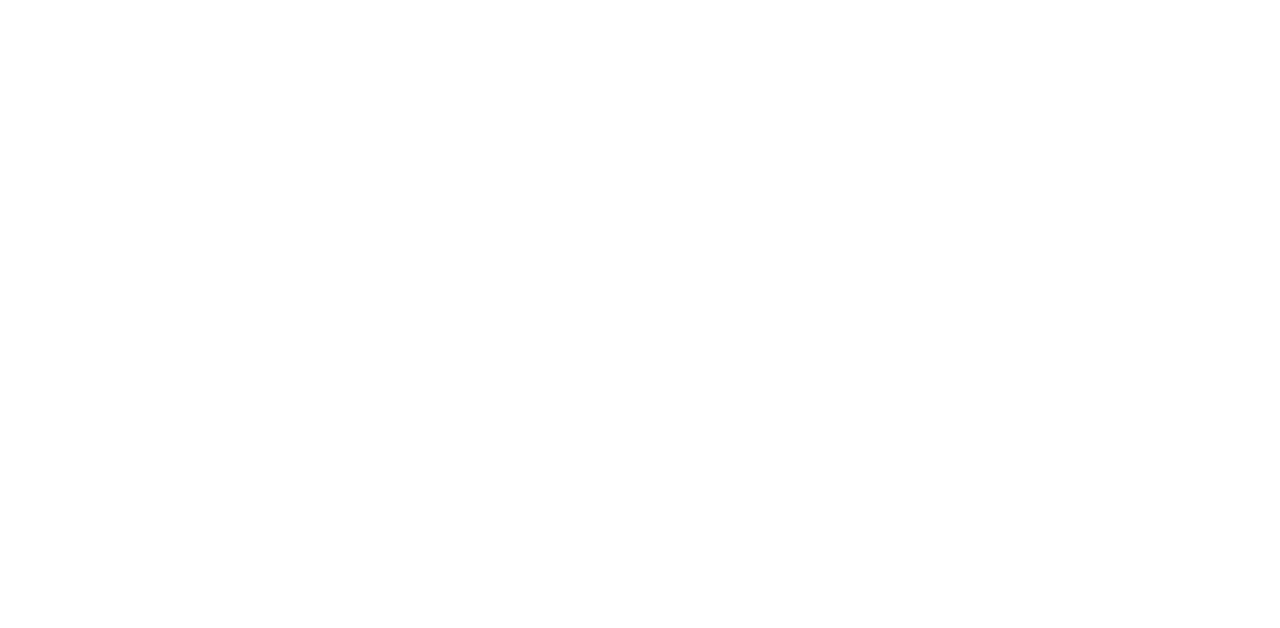
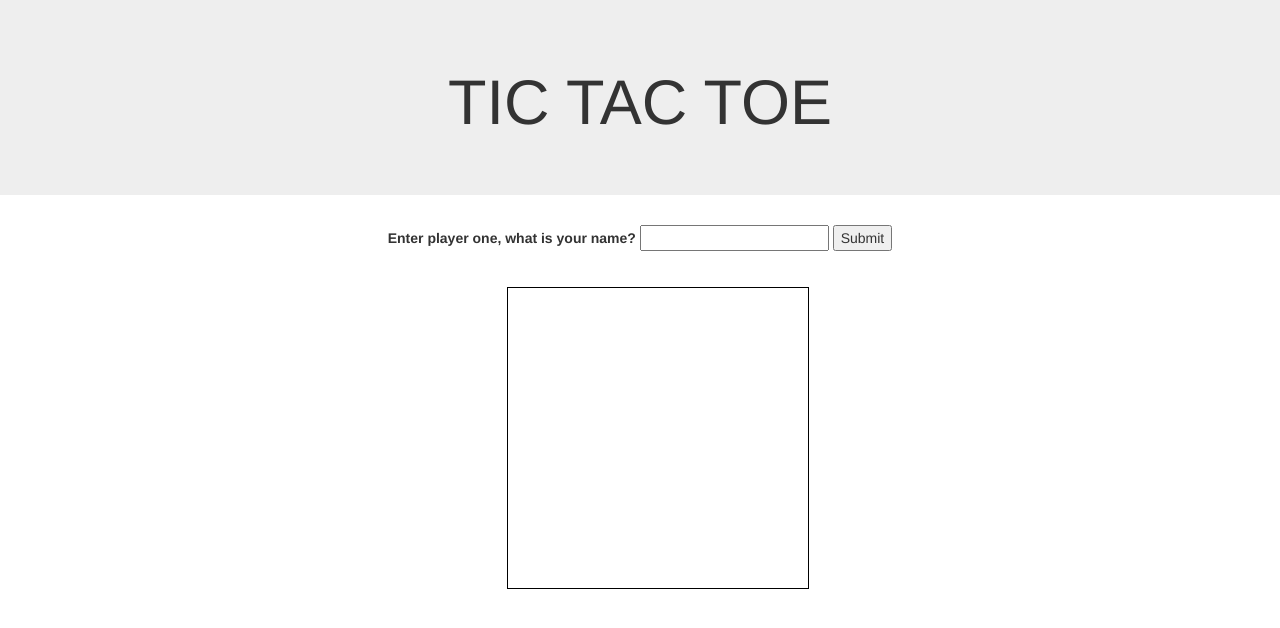
Before and after one commit to Grimmello/tictac-JS, a plain HTML site: page index.html in a window 1280 px wide. Drawn offline with nearby package versions, Linux system fonts and the light colour scheme.

Commit message:
Add styling and canvas added custom css styling for basic function of the page added a canvas and was able to draw it to the screen add form for user to input their name

```diff
--- a/css/styles.css
+++ b/css/styles.css
@@ -0,0 +1,15 @@
+.jumbotron h1 {
+  text-align: center;
+}
+
+.container canvas {
+  border:1px solid black;
+  text-align: center;
+  margin-left: 37%;
+  margin-right: auto;
+  margin-top: 3%;
+}
+
+form {
+  text-align: center;
+}
--- a/index.html
+++ b/index.html
@@ -8,6 +8,18 @@
     <title>Tic Tac Toe</title>
   </head>
   <body>
-
+    <div class="jumbotron">
+      <h1>TIC TAC TOE</h1>
+    </div>
+    <div class="container">
+      <form id="player1">
+        <label for="player1">Enter player one, what is your name?</label>
+        <input type="text" id="player1">
+        <button type="submit" name="button">Submit</button>
+      </form>
+      <div class="container">
+        <canvas id="canvas" width="300" height="300"></canvas>
+      </div>
+    </div>
   </body>
-  </html>
+</html>
--- a/js/scripts.js
+++ b/js/scripts.js
@@ -0,0 +1,18 @@
+//Back End
+
+
+
+
+
+
+
+
+
+
+
+//Front End
+$(document).ready(function(){
+  var canvas = document.getElementById("canvas");
+  var ctx = canvas.getContext("2d");
+  ctx.font = "30px Arial";
+})
```
